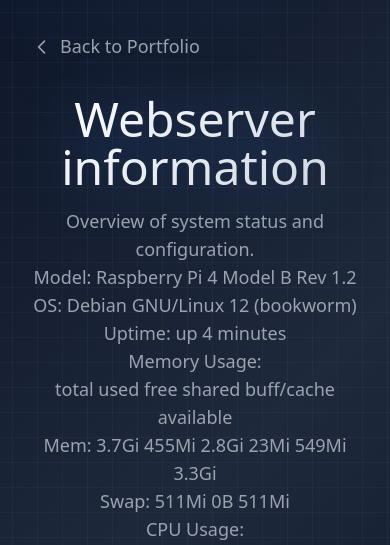
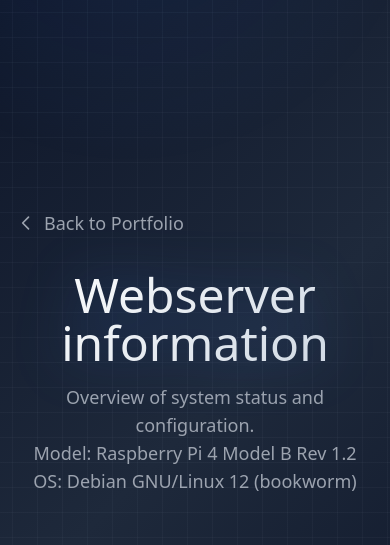
Before and after one commit to NorwegianKiwi-glitch/shelgen, a website: page public/system_info.html in a window 390 px wide. Shown: the top 545 px of the page. Drawn offline with nearby package versions, Linux system fonts and the light colour scheme.

Commit message:
Fix fragile link, mobile padding/diagram scaling, trim system_info exposure
- index.html: point the Evacuation System link at exitnode.html directly
  instead of the server-only /exitnode route, matching every other
  project link and removing the static-hosting trap.
- Make body padding responsive (p-4 md:p-8) on all subpages that still
  had a fixed p-8, matching index.html/CV.html.
- soar.html: wrap the architecture diagram in an overflow-x-auto
  container with a 640px floor instead of letting it shrink-to-fit
  indefinitely, so labels stay legible on phone widths instead of
  scaling down to ~5px; desktop rendering is unchanged since its
  container was already capping out around 640px.
- Remove stray public/system_info.html.save editor backup.
- Trim system_info.sh/system_info.txt to just Model + OS, dropping the
  live uptime/memory/CPU load numbers per your call to de-emphasize
  operational exposure; also drop the now-pointless 5-minute poll on
  system_info.html since the remaining content never changes.

```diff
--- a/public/system_info.html
+++ b/public/system_info.html
@@ -13,14 +13,13 @@
         }
         $(document).ready(function () {
             fetchSystemInfo();
-            setInterval(fetchSystemInfo, 300000); // Refresh every 5 minutes
         });
     </script>
     <script src="https://cdn.tailwindcss.com"></script>
     <link rel="stylesheet" href="style.css">
 </head>
 
-<body class="grid-background min-h-screen flex items-center justify-center p-8">
+<body class="grid-background min-h-screen flex items-center justify-center p-4 md:p-8">
     <div class="max-w-2xl w-full">
         <!-- Back Button -->
         <div class="mb-8 fade-in">
--- a/public/system_info.txt
+++ b/public/system_info.txt
@@ -1,13 +1,2 @@
 Model: Raspberry Pi 4 Model B Rev 1.2
 OS: Debian GNU/Linux 12 (bookworm)
-Uptime: up 4 minutes
-Memory Usage:
-               total        used        free      shared  buff/cache   available
-Mem:           3.7Gi       455Mi       2.8Gi        23Mi       549Mi       3.3Gi
-Swap:          511Mi          0B       511Mi
-CPU Usage:
-top - 22:05:01 up 4 min,  3 users,  load average: 0.07, 0.34, 0.18
-Tasks: 235 total,   1 running, 234 sleeping,   0 stopped,   0 zombie
-%Cpu(s):  8.3 us, 16.7 sy,  0.0 ni, 75.0 id,  0.0 wa,  0.0 hi,  0.0 si,  0.0 st
-MiB Mem :   3791.4 total,   2873.6 free,    457.4 used,    549.9 buff/cache
-MiB Swap:    512.0 total,    512.0 free,      0.0 used.   3334.0 avail Mem
```
Also changed, not shown: public/IoT.html (+1 -1 lines), public/exitnode.html (+1 -1 lines), public/homelab.html (+1 -1 lines), public/index.html (+1 -1 lines), public/inkay.html (+1 -1 lines), public/noested.html (+1 -1 lines), public/soar.html (+4 -2 lines), 2 other files.
